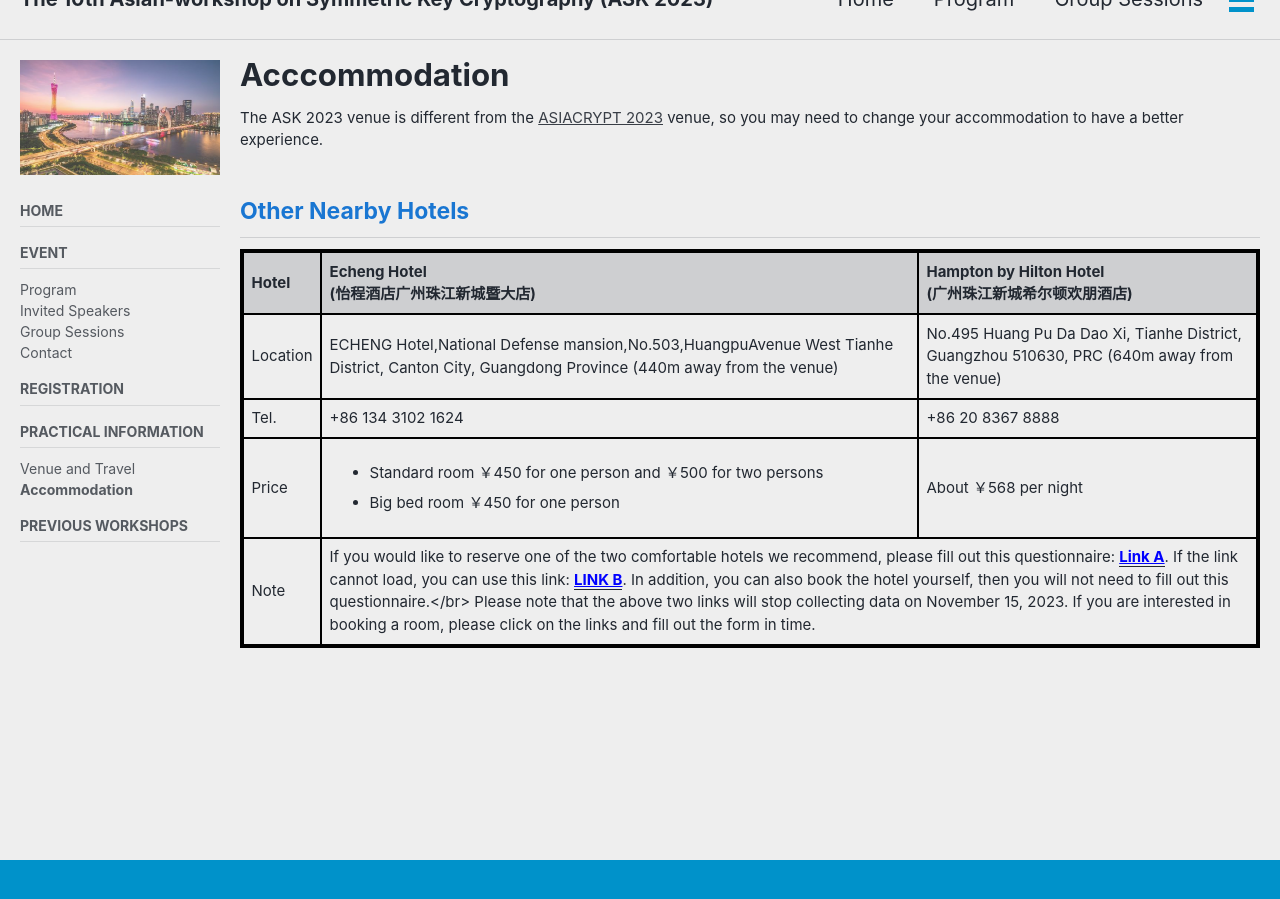
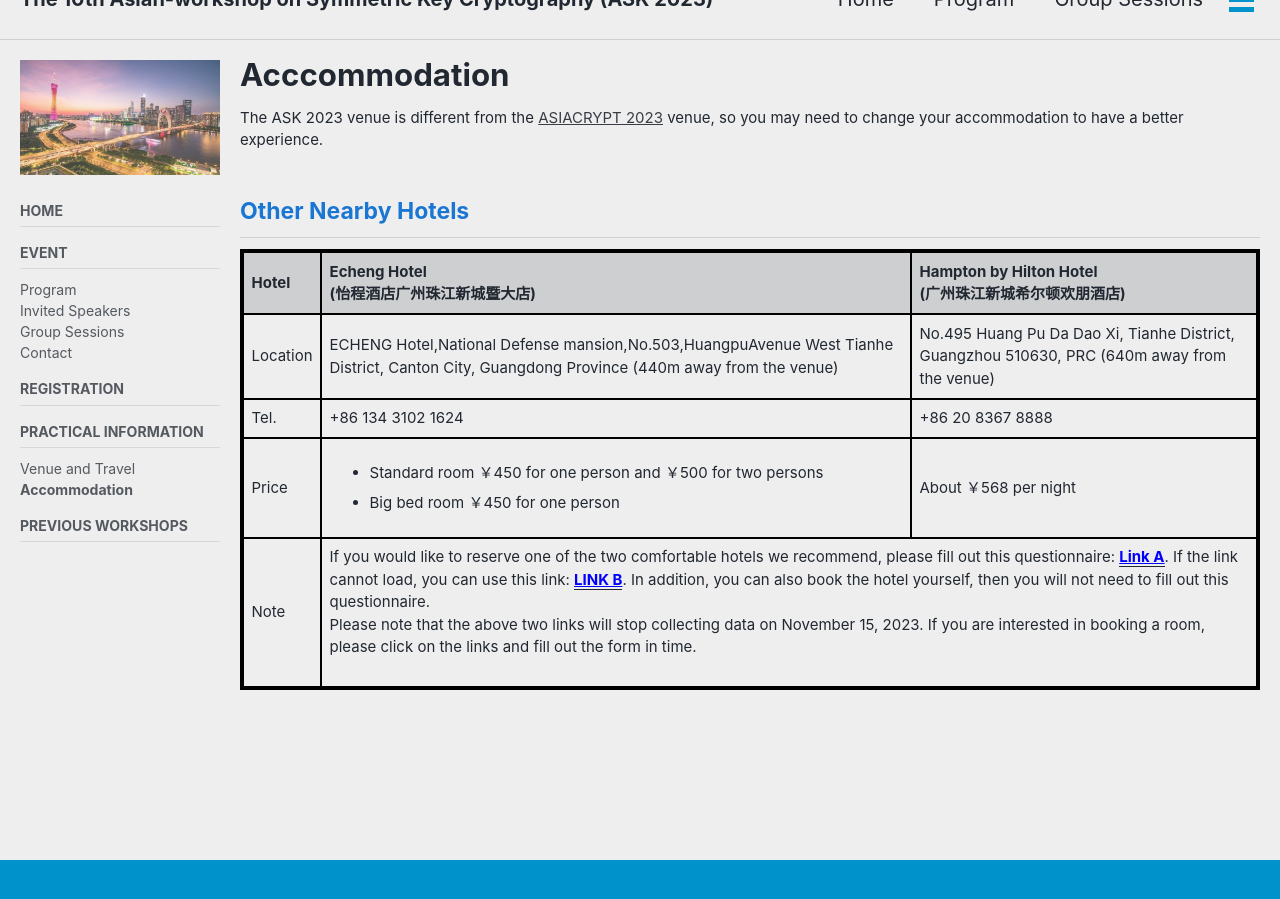
Before and after one commit to cryptanalysisbench/SATbench, a Jekyll site: the page built from accommodation.md, in a window 1280 px wide and 900 px high, scrolled down 41 px. Built offline with Jekyll 4.4.1, drawn with Linux system fonts in a browser that asks for light colours; cached includes are drawn as plain includes; nearby versions of some CDN libraries; our own code applies the rules of GitHub Pages for plain Markdown files.

Commit message:
Update accommodation.md

```diff
--- a/accommodation.md
+++ b/accommodation.md
@@ -41,8 +41,8 @@ The ASK 2023 venue is different from the [ASIACRYPT 2023](https://asiacrypt.iacr
 		</tr>
 		<tr>
 			<td style="border: 2px #000000 solid">Note</td>
-			<td style="border: 2px #000000 solid" colspan="2">If you would like to reserve one of the two comfortable hotels we recommend, please fill out this questionnaire: <b><u><a style="color:blue;font-size=20px" href="https://forms.gle/CxSbgsvjcUouRXkd6">Link A</a></u></b>. If the link cannot load, you can use this link: <b><u><a style="color:blue;font-size=20px" href="https://www.wjx.top/vm/w24tFjg.aspx# ">LINK B</a></u></b>. In addition, you can also book the hotel yourself, then you will not need to fill out this questionnaire.</br>
-	Please note that the above two links will stop collecting data on November 15, 2023. If you are interested in booking a room, please click on the links and fill out the form in time.
+			<td style="border: 2px #000000 solid" colspan="2">If you would like to reserve one of the two comfortable hotels we recommend, please fill out this questionnaire: <b><u><a style="color:blue;font-size=20px" href="https://forms.gle/CxSbgsvjcUouRXkd6">Link A</a></u></b>. If the link cannot load, you can use this link: <b><u><a style="color:blue;font-size=20px" href="https://www.wjx.top/vm/w24tFjg.aspx# ">LINK B</a></u></b>. In addition, you can also book the hotel yourself, then you will not need to fill out this questionnaire.
+				<p>Please note that the above two links will stop collecting data on November 15, 2023. If you are interested in booking a room, please click on the links and fill out the form in time.</p>
 	<!--The above two links have stopped collecting data. If you still want to book a hotel room, you can continue to fill out the form, but we do not guarantee that you will be able to book successfully. Thank you for your understanding. -->
 			</td>
 		</tr>
```
